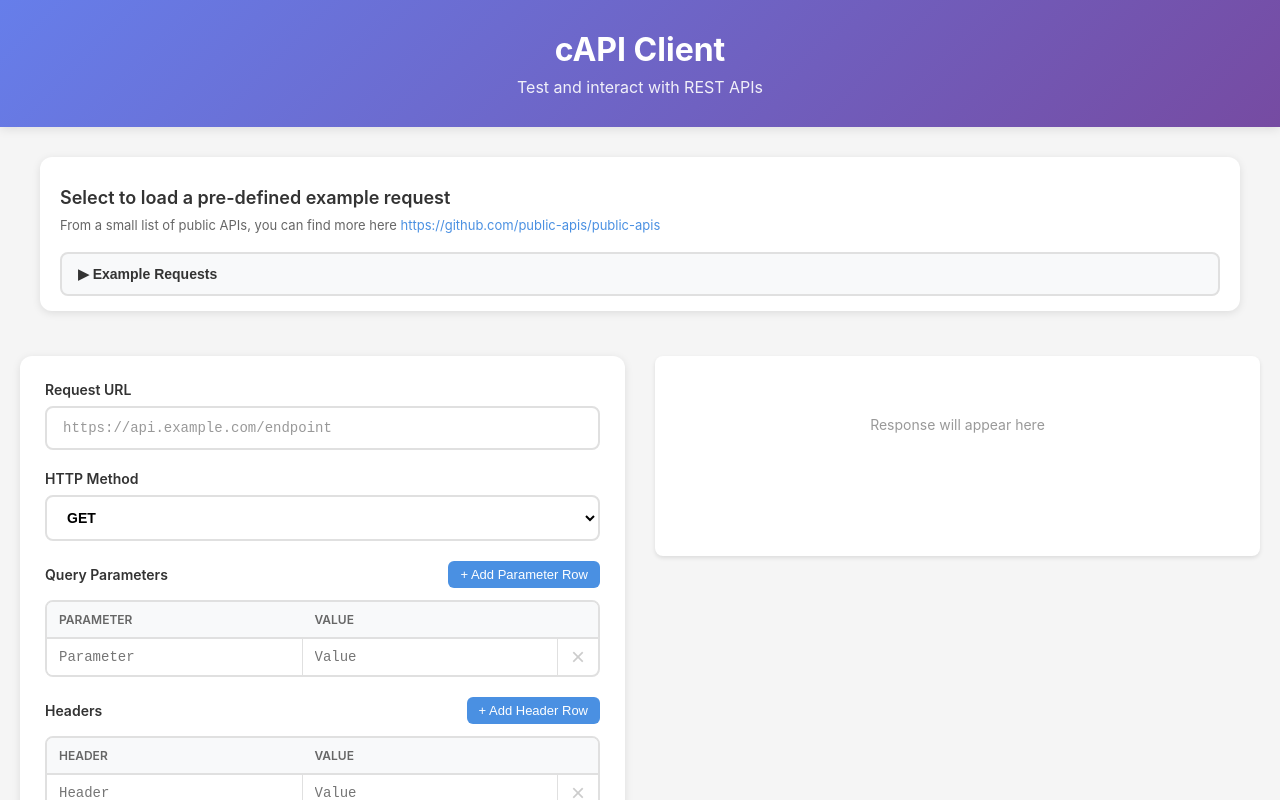
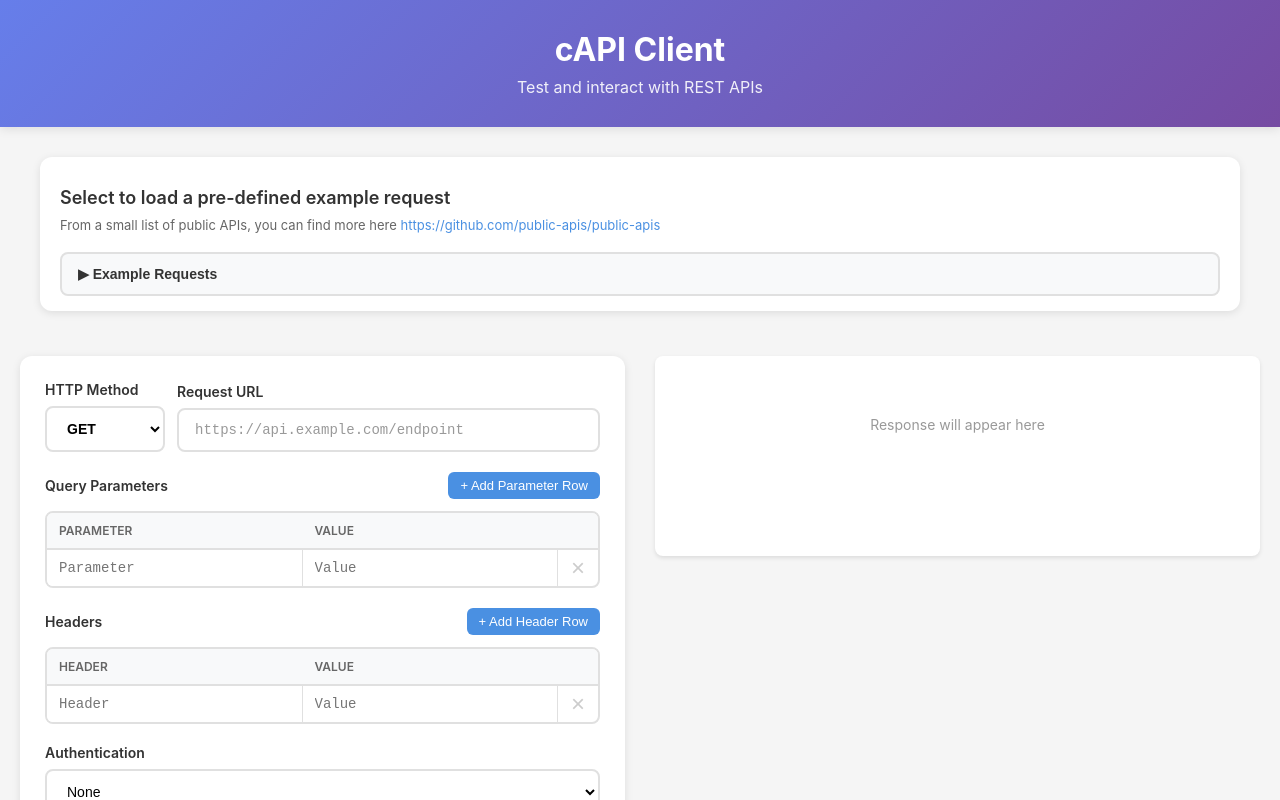
Before and after one commit to dsurdaneta/capi-client, a React (Create React App) app: page / in a window 1280 px wide. Shown: the top 800 px of the page. Built offline with nearby package versions, Linux system fonts and the light colour scheme.

Commit message:
improve request endpoint look & feel

```diff
--- a/src/App.css
+++ b/src/App.css
@@ -56,6 +56,13 @@
   box-shadow: 0 2px 8px rgba(0, 0, 0, 0.1);
 }
 
+.method-url-container {
+  display: flex;
+  gap: 12px;
+  align-items: flex-end;
+  margin-bottom: 20px;
+}
+
 .send-button {
   width: 100%;
   padding: 14px 24px;
--- a/src/App.tsx
+++ b/src/App.tsx
@@ -165,8 +165,10 @@ const App: React.FC = () => {
       <div className="app-container">
         <div className="app-left-panel">
           <div className="request-panel">
-            <UrlInput url={url} onChange={setUrl} />
-            <MethodSelector method={method} onChange={setMethod} />
+            <div className="method-url-container">
+              <MethodSelector method={method} onChange={setMethod} />
+              <UrlInput url={url} onChange={setUrl} />
+            </div>
             <KeyValueEditor
               title="Query Parameters"
               data={params}
--- a/src/components/MethodSelector.css
+++ b/src/components/MethodSelector.css
@@ -1,5 +1,8 @@
 .method-selector-container {
-  margin-bottom: 20px;
+  margin-bottom: 0;
+  min-width: 120px;
+  width: 120px;
+  flex-shrink: 0;
 }
 
 .method-label {
--- a/src/components/UrlInput.css
+++ b/src/components/UrlInput.css
@@ -1,5 +1,6 @@
 .url-input-container {
-  margin-bottom: 20px;
+  margin-bottom: 0;
+  flex: 1;
 }
 
 .url-label {
```
